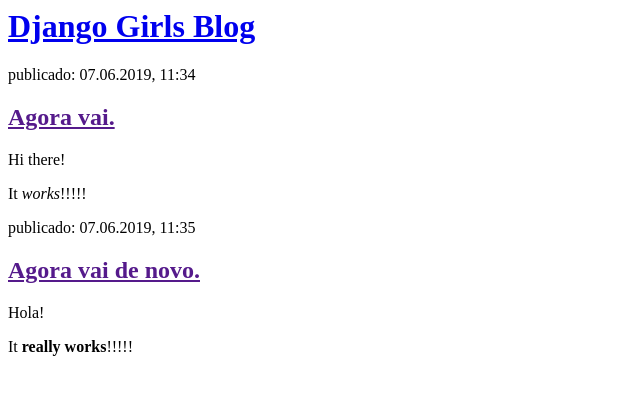
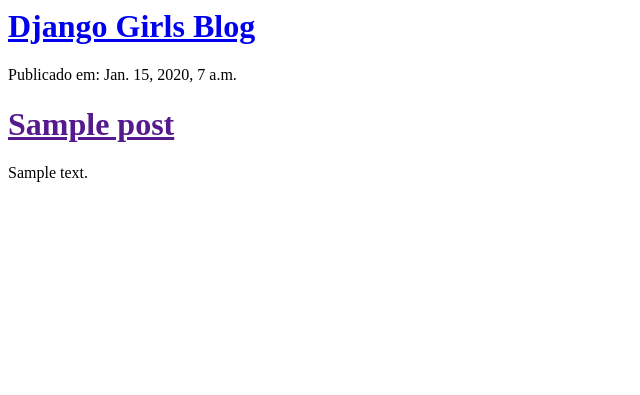
Before and after one commit to l-mach/my-first-blog, a Django app: template blog/templates/blog/post_list.html in a window 1280 px wide. Shown: the top 395 px of the page, without its empty margins (0-640 px from the left). Run offline with Django 3.2, Linux system fonts and the light colour scheme; the template is opened without the code that fills it: values that come from a table or form of the project are taken from there, others are empty; tables that the repository leaves empty hold one stand-in row (values such as "Sample post").

Commit message:
Modified templates to display posts from database.

```diff
--- a/blog/templates/blog/post_list.html
+++ b/blog/templates/blog/post_list.html
@@ -10,7 +10,16 @@
 			<h1><a href="/">Django Girls Blog</a></h1>
 		</div>
 
-		<div>
+		{% for post in posts %}
+			<div>
+				<p>Publicado em: {{ post.published_date }} </p>
+				<h1><a href="">{{ post.title }}</a></h1>
+				<p>{{ post.text|linebreaksbr }}</p>
+			</div>
+			<!-- {{ post }} -->
+		{% endfor %}
+		<!-- {{ posts }} -->
+		<!-- <div>
 			<p>publicado: 07.06.2019, 11:34</p>
 			<h2><a href="">Agora vai.</a></h2>
 			<p>Hi there!</p>
@@ -22,7 +31,7 @@
 			<h2><a href="">Agora vai de novo.</a></h2>
 			<p>Hola!</p>
 			<p>It <strong> really works</strong>!!!!!</p>
-		</div>
+		</div> -->
 
 	</body>
 </html>
--- a/blog/views.py
+++ b/blog/views.py
@@ -1,4 +1,8 @@
 from django.shortcuts import render
+from django.utils import timezone
+from .models import Post
 
 def post_list(request):
-	return render(request, 'blog/post_list.html', {})
+	# a variável posts é o QuerySet
+	posts = Post.objects.filter(published_date__lte=timezone.now()).order_by('published_date')
+	return render(request, 'blog/post_list.html', {'posts': posts})
```
